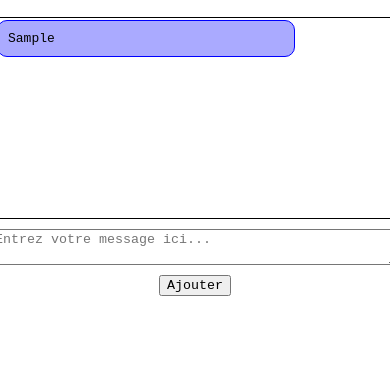
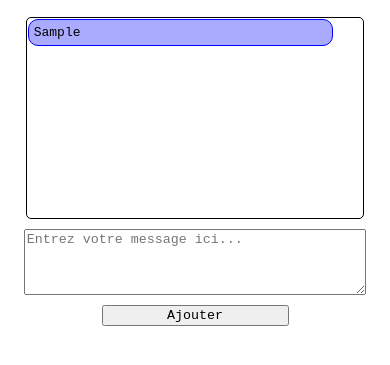
Before and after one commit to Furoshaa/JavaScript-Messagerie, a plain HTML site: page index.html in a window 390 px wide. Both pictures are taken after typing "Sample" into the empty fields and a click on the button "Ajouter". Shown: the part 51-416 px from the top of the page. Drawn offline with Linux system fonts and the light colour scheme.

Commit message:
implement responsive design for textarea and buttons in mobile view

```diff
--- a/main.css
+++ b/main.css
@@ -39,3 +39,28 @@ button, h1 {
     border: 1px solid #0000ff;
     margin-right: 100px;
 }
+
+/* Mobile version */
+@media screen and (max-width: 768px) {
+    .affichage {
+        min-width: 90%;
+        width: 90%;
+    }
+
+    .texte {
+        padding: 5px;
+        margin: 1px;
+    }
+
+    .droite {
+        margin-left: 30px;
+    }
+
+    .gauche {
+        margin-right: 30px;
+    }
+
+    button {
+        width: 50%;
+    }
+}
--- a/script.js
+++ b/script.js
@@ -58,9 +58,21 @@ function ModifierAspectClavier() {
     // Recupere la textarea avec getElementById
     const textarea = document.getElementById('clavier');
 
-    // Modifie la taille de la textarea
-    textarea.style.width = '50%';
-    textarea.style.minWidth = '400px';
+    // Versio mobile du site
+    if (window.innerWidth <= 768) {
+        textarea.style.width = '90%';
+        textarea.style.minWidth = '90%';
+        textarea.style.maxWidth = '90%';
+        textarea.style.minHeight = '60px';
+    } else {
+        // Version desktop du site
+        textarea.style.width = '50%';
+        textarea.style.minWidth = '400px';
+    }
+
     textarea.style.overflow = 'auto';
     textarea.style.resize = 'vertical';
-};
+}
+
+// Add resize listener to update styles when window is resized
+window.addEventListener('resize', ModifierAspectClavier);
```
